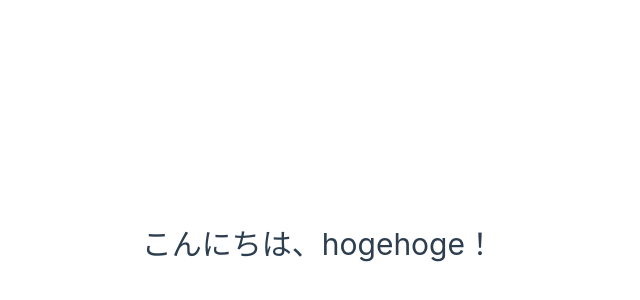
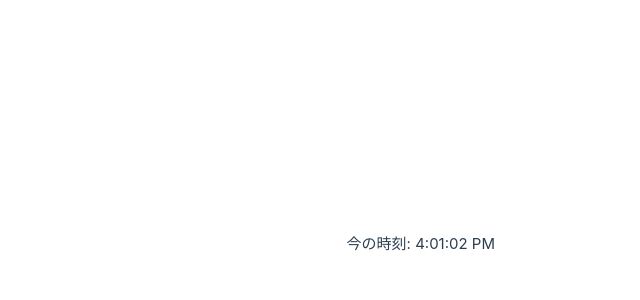
Before and after one commit to kyoruni/hekko-vue3, a Vue app in the folder hello-vue3/: page / in a window 1280 px wide. Shown: the part 156-456 px from the top of the page, without its empty margins (145-785 px from the left). Built offline with nearby package versions, Linux system fonts and the light colour scheme.

Commit message:
:wrench: 今の時刻を表示してみる

```diff
--- a/hello-vue3/src/App.vue
+++ b/hello-vue3/src/App.vue
@@ -1,9 +1,19 @@
 <script setup lang="ts">
 import {ref} from "vue";
 
-const name = ref("hogehoge");
+const now = new Date().toLocaleTimeString();
+const nowRef = ref(now);
+
+const changeTime = () => {
+  nowRef.value = new Date().toLocaleTimeString();
+};
+
+// 1秒ごとに実行
+setInterval(changeTime, 1000);
 </script>
 
 <template>
-  <h1>こんにちは、{{ name }}！</h1>
+  <div>
+    <p>今の時刻: {{ nowRef }}</p>
+  </div>
 </template>
```
